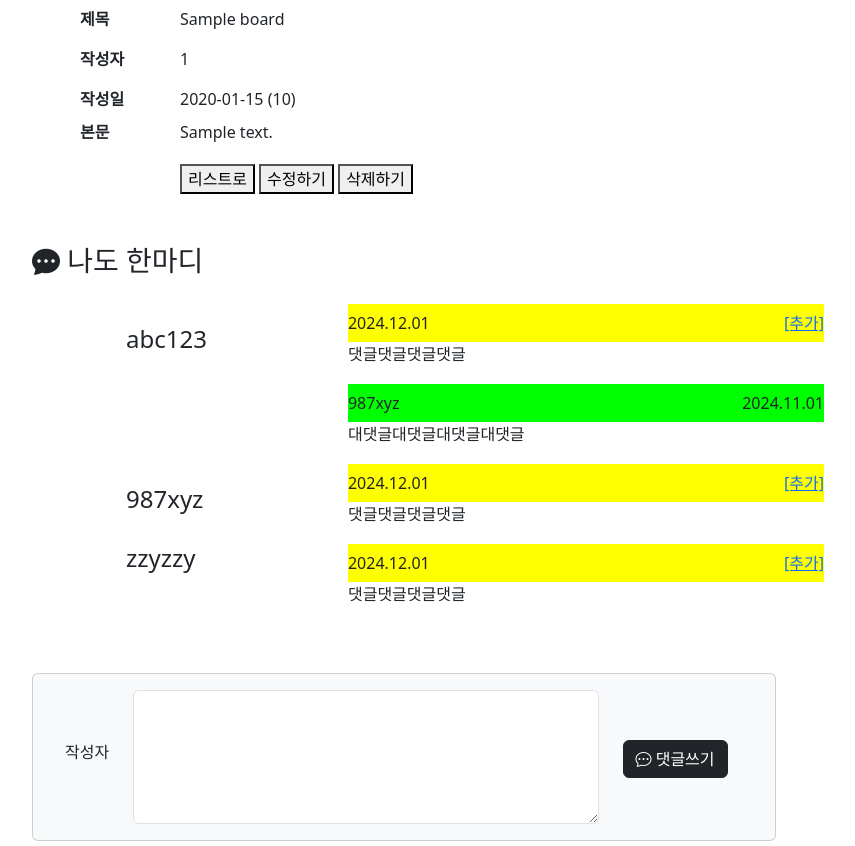
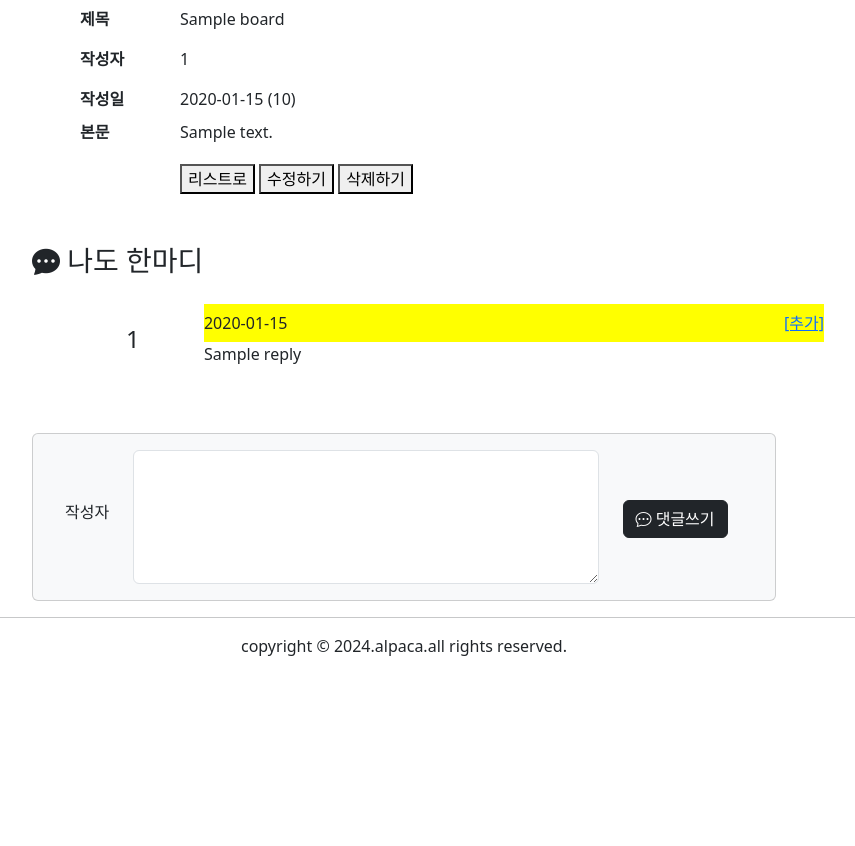
Before and after one commit to Yongheech/semiprojectv1b, a FastAPI app: template views/templates/board/view.html in a window 1280 px wide. Shown: the part 208-1054 px from the top of the page, without its empty margins (236-1091 px from the left). After the commit the page ends 864 px from the top, so only its background shows below. Run offline with FastAPI, Linux system fonts and the light colour scheme; the template is opened without the code that fills it: most values are stand-ins (such as "Sample title", 1, 10 or a date in 2020); some libraries are stand-ins or nearby versions.

Commit message:
게시글 본문보기시 댓글출력 기능 구현1

```diff
--- a/views/templates/board/view.html
+++ b/views/templates/board/view.html
@@ -40,25 +40,17 @@
     <h3 class="offset-2 "><i class="bi bi-chat-dots-fill"></i> 나도 한마디</h3>
 
     <table class="offset-3" id="comtlist">
-        <tr><td><h4>abc123</h4></td>
-            <td><div class="cmtbg">2024.12.01
+        {% for rp in boards.replys %}
+        <tr><td><h4>{{ rp.userid }}</h4></td>
+            <td><div class="cmtbg">{{ rp.regdate }}
                 <span class="pushend"><a href="#">[추가]</a></span></div>
-                <p>댓글댓글댓글댓글</p></td></tr>
+                <p>{{ rp.reply }}</p></td></tr>
 
-        <tr><td></td><td><div class="rpybg">
-                <span>987xyz</span>
-                <span class="pushend">2024.11.01</span></div>
-                <p>대댓글대댓글대댓글대댓글</p></td></tr>
-
-        <tr><td><h4>987xyz</h4></td>
-            <td><div class="cmtbg">2024.12.01
-                <span class="pushend"><a href="#">[추가]</a></span></div>
-                <p>댓글댓글댓글댓글</p></td></tr>
-
-        <tr><td><h4>zzyzzy</h4></td>
-            <td><div class="cmtbg">2024.12.01
-                <span class="pushend"><a href="#">[추가]</a></span></div>
-                <p>댓글댓글댓글댓글</p></td></tr>
+<!--        <tr><td></td><td><div class="rpybg">-->
+<!--                <span>987xyz</span>-->
+<!--                <span class="pushend">2024.11.01</span></div>-->
+<!--                <p>대댓글대댓글대댓글대댓글</p></td></tr>-->
+        {% endfor %}
     </table><!-- 댓글목록 -->
 
     <div class="row offset-2 col-8 pushbtm">
```
Also changed, not shown: app/service/board.py (+5 -3 lines).
